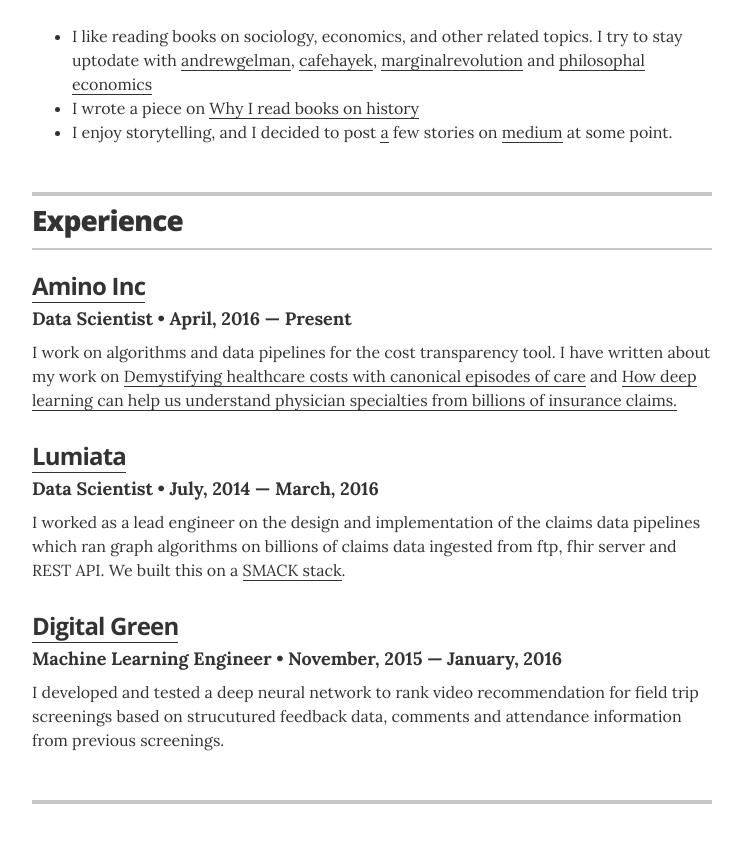
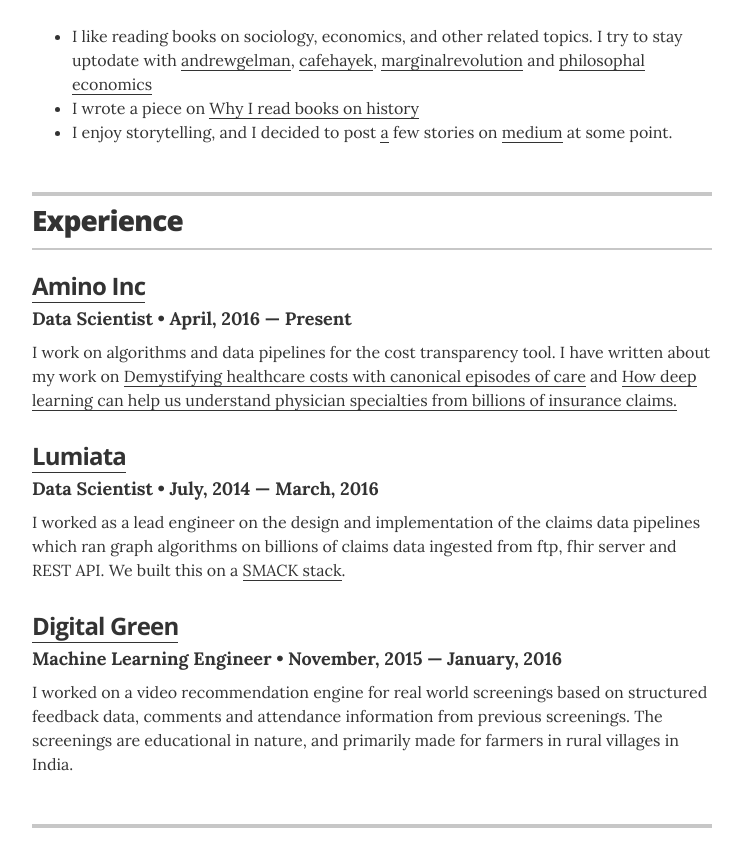
Before and after one commit to shkr/rohtas, a Jekyll site: the page built from about.md, in a window 1280 px wide and 900 px high, scrolled down 1660 px. Shown: the top 867 px of the window, without its empty margins (268-1011 px from the left). Built offline with Jekyll 4.4.1, drawn with Linux system fonts in a browser that asks for light colours.

Commit message:
experience

```diff
--- a/_data/experience.yml
+++ b/_data/experience.yml
@@ -15,4 +15,4 @@
 - company: <a href="https://digitalgreen.org">Digital Green </a>
   position: Machine Learning Engineer
   duration:  November, 2015 &mdash; January, 2016
-  summary: I developed and tested a deep neural network to rank video recommendation for field trip screenings based on strucutured feedback data, comments and attendance information from previous screenings.
+  summary: I worked on a video recommendation engine for real world screenings based on structured feedback data, comments and attendance information from previous screenings. The screenings are educational in nature, and primarily made for farmers in rural villages in India.
```
